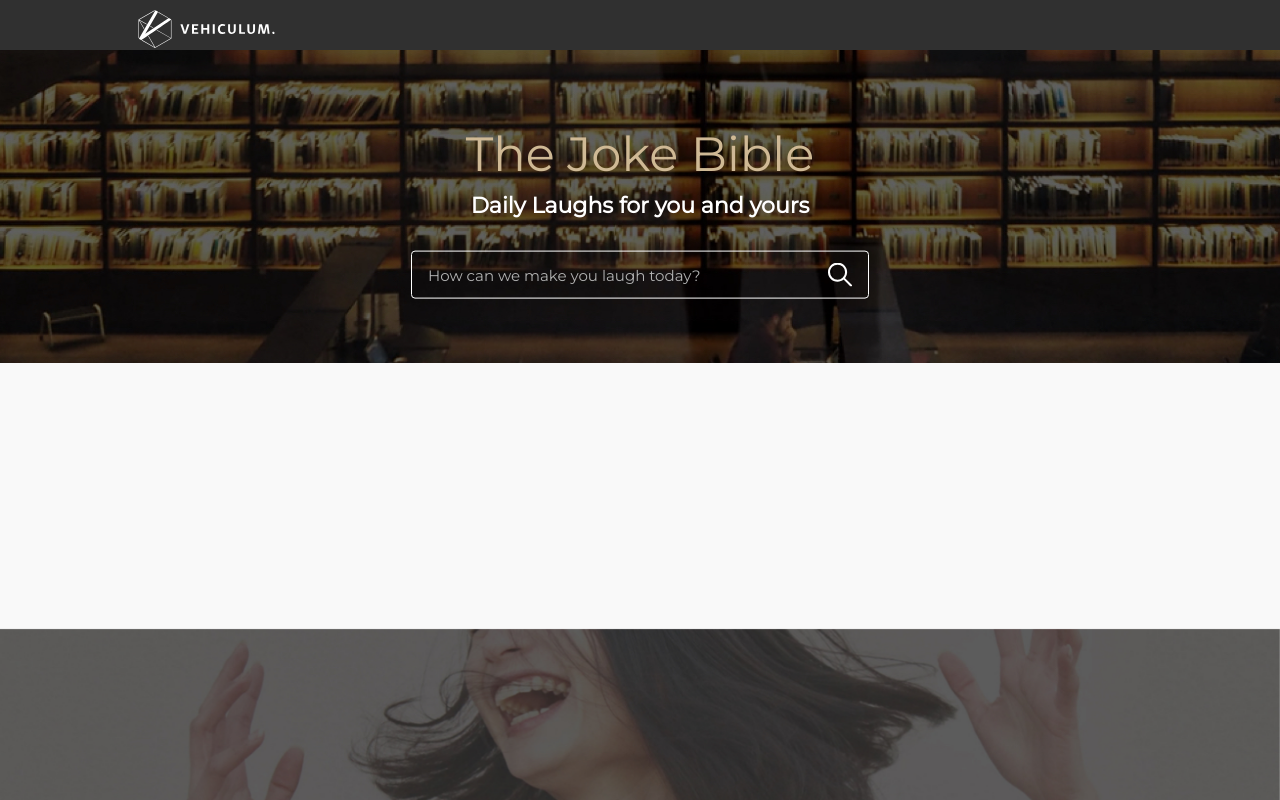
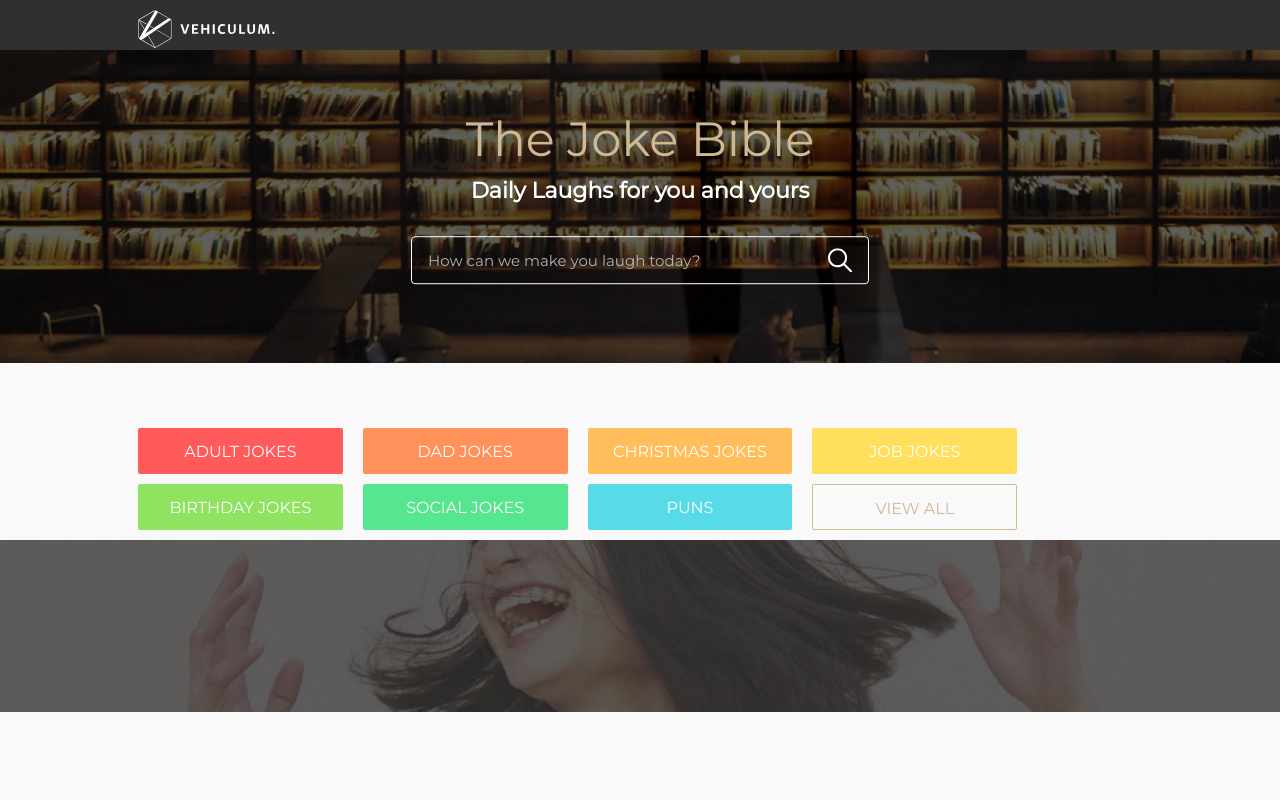
Before and after one commit to mariiaGnutova/FrontendOnVue, a Vue app in the folder web-app/: page / in a window 1280 px wide. Shown: the top 800 px of the page. Built offline with nearby package versions, Linux system fonts and the light colour scheme.

Commit message:
filter added

```diff
--- a/web-app/public/index.html
+++ b/web-app/public/index.html
@@ -1,5 +1,6 @@
 <!DOCTYPE html>
 <html lang="en">
+
 <head>
   <meta charset="utf-8">
   <meta http-equiv="X-UA-Compatible" content="IE=edge">
@@ -8,16 +9,30 @@
   <link href="https://fonts.googleapis.com/css?family=Montserrat&display=swap" rel="stylesheet">
   <title>web-app</title>
 </head>
+
 <body>
   <div id="header">
     <Header></Header>
   </div>
+  <main>
+    <div id="jokes">
+
+      <Jokes></Jokes>
+
+    </div>
+    <div id="setStyleBasis">
+        <SetStyleBasis></SetStyleBasis>
+    </div>
+  </main>
+
   <noscript>
-      <strong>We're sorry but web-app doesn't work properly without JavaScript enabled. Please enable it to continue.</strong>
+    <strong>We're sorry but web-app doesn't work properly without JavaScript enabled. Please enable it to
+      continue.</strong>
   </noscript>
   <!-- built files will be auto injected -->
   <div id="footer">
     <Footer></Footer>
   </div>
 </body>
+
 </html>
--- a/web-app/src/components/Footer.vue
+++ b/web-app/src/components/Footer.vue
@@ -1,21 +1,18 @@
 
 <template>
-
   <footer>
-    <img src="../assets/footer/footer.jpg"
-     srcset="../assets/footer/footer@2x.jpg 2x,
-             ../assets/footer/footer@3x.jpg 3x"
-     >
-
+    <img
+      src="../assets/footer/footer.jpg"
+      srcset="../assets/footer/footer@2x.jpg 2x, ../assets/footer/footer@3x.jpg 3x"
+    />
   </footer>
-
 </template>
 
 <script>
 export default {
-  name: 'Footer',
-  data(){
-    return{}
-   }
-}
+  name: "Footer",
+  data() {
+    return {};
+  }
+};
 </script>
--- a/web-app/src/components/Header.vue
+++ b/web-app/src/components/Header.vue
@@ -1,47 +1,50 @@
 
 <template>
   <header>
-
     <div id="navi">
-      <Navi/>
+      <Navi />
     </div>
 
     <div class="header-image">
-    <img class="head-image" src="../assets/bitmap/bitmap.jpg"
-     srcset="../assets/bitmap/bitmap@2x.jpg 2x,
-             ../assets/bitmap/bitmap@3x.jpg 3x"
-     >
+      <img
+        class="head-image"
+        src="../assets/bitmap/bitmap.jpg"
+        srcset="../assets/bitmap/bitmap@2x.jpg 2x, ../assets/bitmap/bitmap@3x.jpg 3x"
+      />
       <div class="centerOnImage">
-       <h1 class ="first-line">{{ message}}</h1>
-       <h3 class ="second-line">{{ message2 }}</h3>
+        <h1 class="first-line">{{ message}}</h1>
+        <h3 class="second-line">{{ message2 }}</h3>
         <div class="search-wrapper web">
-            <input class="search" type="text" v-model="search" placeholder="How can we make you laugh today?" />
-            <img src="../assets/bitmap/search-copy.svg" id="input_img">
+          <input
+            class="search"
+            type="text"
+            v-model="search"
+            placeholder="How can we make you laugh today?"
+          />
+          <img src="../assets/bitmap/search-copy.svg" id="input_img" />
         </div>
       </div>
     </div>
   </header>
-
 </template>
 
 <script>
-import Navi from './Navi.vue'
+import Navi from "./Navi.vue";
 
 export default {
-  name: 'Header',
-data () {
+  name: "Header",
+  data() {
     return {
-          message: 'The Joke Bible',
-          message2: 'Daily Laughs for you and yours'
+      message: "The Joke Bible",
+      message2: "Daily Laughs for you and yours"
+    };
   }
-    }
-}
+};
 
 export const NaviComponent = {
-  name: 'navi',
+  name: "navi",
   components: {
     Navi
   }
-}
-
+};
 </script>
--- /dev/null
+++ b/web-app/src/components/Jokes.vue
@@ -0,0 +1,63 @@
+<template>
+  <div class="filter-container">
+    <div class="filter-parent">
+      <div
+        class="filter"
+        :class="['item-' + index]"
+        v-for="(item, index) in items"
+        v-bind:key="item"
+      >
+        <div>{{ item.message }}</div>
+      </div>
+
+    </div>
+  </div>
+</template>
+
+
+<script>
+export default {
+  name: "Jokes",
+  data() {
+    return {
+      items: [
+        { message: "adult jokes " },
+        { message: "dad jokes" },
+        { message: "christmas jokes" },
+        { message: "job jokes" },
+        { message: "birthday jokes" },
+        { message: "social jokes" },
+        { message: "puns" },
+        { message: "view all" }
+      ]
+    };
+  }
+};
+
+
+// export const SetStyleBasis = {
+//   name: 'setStyleBasis',
+//   data(){
+//     var widthofClient = document.body.clientWidth;
+//     var filterElements = document.getElementsByClassName('filter');
+//     var widestElement = 0;
+
+//     for (let element of filterElements){
+//       if( element.clientWidth > widestElement){
+//         widestElement = element.clientWidth;
+//       }
+//     }
+//     let flexBasis = Math.floor(widthofClient* 0.8/(widestElement + 50));
+
+//     var newFlexBasis = 80/flexBasis;
+//     for (let element of filterElements){
+//        element.style.flexBasis = newFlexBasis + '%';
+
+//     }
+
+//   }
+//  }
+
+</script>
+// v-attr manipulates an element’s attributes,
+//v-repeat clones an element based on an Array, v-on attaches event listeners
--- a/web-app/src/components/style-basics.scss
+++ b/web-app/src/components/style-basics.scss
@@ -1,12 +1,25 @@
-
 :root {
   --white-two: #ffffff;
-  --white:#f9f9f9;
+  --white: #f9f9f9;
   --site-family: Montserrat;
-  --navColor:#303030;
-  --contentWidth:80%;
+  --navColor: #303030;
+  --contentWidth: 80%;
+  --white-three: #ecebe9;
+  --tea: #68b680;
+  --lightish-red: #ff3750;
+  --black-two: #313131;
+  --macaroni-and-cheese: #f3a536;
+  --light-forest-green: #46915d;
+  --faded-red: #ce2c40;
+  --macaroni-and-cheese: #f3a536;
+  --dodger-blue: #36aef3;
+  --tomato: #f33636;
+  --pastel-orange: #ff915b;
+  --light-gold: #ffdf5b;
+  --kiwi-green: #8fe360;
+  --weird-green: #57e690;
 }
-%text-css{
+%text-css {
   font-family: Montserrat;
   font-stretch: normal;
   font-style: normal;
@@ -14,81 +27,31 @@
   margin: 0;
 }
 
-
 body {
- background-color: var(--white);
- margin: 0;
- text-align: center;
+  background-color: var(--white);
+  margin: 0;
+  text-align: center;
   .Homework_Front-End_01 {
     font-family: var(--site-family);
 
     .mobile {
-      display: block;}
+      display: block;
+    }
   }
 
-  .navbar{
-    background-color: var(--navColor);
-    width: 100%;
-    height: 60px;
-    position: fixed;
-    top: 0;
-    left: 0;
-    right: 0;
-
-    .navbar-content{
-        width: 100%;
-        margin: auto;
-        padding: 10px;
-      }
-
-      .logo{
-        text-align: left;
-        .logo_horizontal-2{
-        width: 37px;
-        height: 37px;
-        fill: var(--white);
+  footer {
+    bottom: -5px;
+    img {
+      height: auto;
+      width: 100%;
     }
-
-          .logo_horizontal-1 {
-           display: none;
-         }
-
-    }
-    @media screen and (min-width: 768px){
-        .navbar-content{
-          width: var(--contentWidth);
-          margin: auto;
-
-          .logo_horizontal-1 {
-             width: 137px;
-             height: 38px;
-             object-fit: contain;
-             display: block;
-          }
-          .mobile{
-            display: none;
-          }
-
-        }
-
-    }
-
   }
-
-  footer{
-    position: fixed;
-    bottom: -5px;
-   img{
-    height: auto;
-    width: 100%;}
-  }
-
 }
 
-.app{
+.app {
   width: 100%;
 }
 
-*{
-    box-sizing: border-box;
+* {
+  box-sizing: border-box;
 }
--- a/web-app/src/components/style-header.scss
+++ b/web-app/src/components/style-header.scss
@@ -1,69 +1,67 @@
 @import "style-basics.scss";
 
-.header-image{
+.header-image {
   position: relative;
   text-align: center;
   margin-top: 50px;
   width: fit-content;
-    .head-image{
+  .head-image {
     height: auto;
     width: 110%;
   }
-    .centerOnImage{
+  .centerOnImage {
     position: absolute;
     top: 50%;
     left: 50%;
     transform: translate(-50%, -50%);
     width: fit-content;
-      .first-line{
+    .first-line {
       @extend %text-css;
       font-size: 2em;
       font-weight: normal;
       line-height: 1.5;
       color: #cfb995;
-
     }
-      .second-line{
+    .second-line {
       @extend %text-css;
-        font-size: 1.38em *2/3em;
+      font-size: 1.38em * 2/3em;
       font-weight: 600;
       line-height: 1.45;
       color: var(--white-two);
       margin-bottom: 0.75em;
     }
-        @media screen and (min-width: 768px){
-          .second-line{
+    @media screen and (min-width: 768px) {
+      .second-line {
         margin-bottom: inherit;
       }
     }
-        @media screen and (min-width: 414px){
-          .first-line{
+    @media screen and (min-width: 414px) {
+      .first-line {
         font-size: 3em;
       }
-          .second-line{
+      .second-line {
         font-size: 1.38em;
         margin-bottom: 1.25em;
       }
     }
-
   }
 
-    .web{
+  .web {
     display: none;
   }
-    @media screen and (min-width: 768px){
-      .web{
+  @media screen and (min-width: 768px) {
+    .web {
       display: block;
     }
   }
-    .search-wrapper{
-      margin-top: 1.8em;
-    .search{
+  .search-wrapper {
+    margin: 1.8em 0;
+    .search {
       width: 458px;
       height: 48px;
       border-radius: 4px;
       border: solid 1px var(--white-two);
-      background: rgba(255,255,255,0.0);
+      background: rgba(255, 255, 255, 0);
       padding-left: 16px;
       padding-top: auto;
       padding-bottom: auto;
@@ -73,18 +71,25 @@
       line-height: 1.33;
     }
 
-    ::-webkit-input-placeholder { color: #b2b2b2;
+    ::-webkit-input-placeholder {
+      color: #b2b2b2;
     }
-    :-moz-placeholder { color: #b2b2b2;  }
-    ::-moz-placeholder { color: #b2b2b2;}
-    :-ms-input-placeholder { color: #b2b2b2; }
+    :-moz-placeholder {
+      color: #b2b2b2;
+    }
+    ::-moz-placeholder {
+      color: #b2b2b2;
+    }
+    :-ms-input-placeholder {
+      color: #b2b2b2;
+    }
 
-    #input_img{
-      position:absolute;
+    #input_img {
+      position: absolute;
       margin: 12px;
-      right:5px;
-      width:24px;
-      height:24px;
+      right: 5px;
+      width: 24px;
+      height: 24px;
       fill: var(--white-two);
     }
   }
--- /dev/null
+++ b/web-app/src/components/style-jokes.scss
@@ -0,0 +1,66 @@
+@import "style-basics.scss";
+
+.filter-container {
+  width: var(--contentWidth);
+  margin: auto;
+  margin-top: 75px-14px;
+
+  .filter-parent {
+
+    display: flex;
+    flex-flow: row wrap;
+    justify-content: flex-start;
+   // align-content: flex-start;
+
+
+    .filter {
+
+      border-radius: 2px;
+      height: 46px;
+      width: auto;
+      margin: 0 10px 10px 10px;
+      color: var(--white-two);
+
+      //flex-basis: 26%;
+      flex-basis: auto;
+
+    //   flex-grow: 1;
+      @extend %text-css;
+
+
+      div {
+        padding: 14px 14px 14px 14px;
+        text-align: center;
+        margin-top: auto;
+        margin-bottom: auto;
+        text-transform: uppercase;
+
+      }
+    }
+    .item-0{
+        background-color:#ff5b5b;
+      }
+      .item-1{
+        background-color: var(--pastel-orange);
+      }
+      .item-2{
+        background-color: #ffbe5b;
+    }
+    .item-3{
+        background-color: var(--light-gold);
+    }
+    .item-4{
+        background-color: var(--kiwi-green);
+    }
+    .item-5{
+        background-color: var(--weird-green);
+    }
+    .item-6{
+        background-color: #57dbe6;
+    }
+    .item-7{
+        border: solid 1px #d1bb91;
+        color: #cfb995;
+    }
+  }
+}
--- /dev/null
+++ b/web-app/src/components/style-navi.scss
@@ -0,0 +1,44 @@
+.navbar {
+  background-color: var(--navColor);
+  width: 100%;
+  height: 60px;
+  position: fixed;
+  top: 0;
+  left: 0;
+  right: 0;
+
+  .navbar-content {
+    width: 100%;
+    margin: auto;
+    padding: 10px;
+  }
+
+  .logo {
+    text-align: left;
+    .logo_horizontal-2 {
+      width: 37px;
+      height: 37px;
+      fill: var(--white);
+    }
+
+    .logo_horizontal-1 {
+      display: none;
+    }
+  }
+  @media screen and (min-width: 768px) {
+    .navbar-content {
+      width: var(--contentWidth);
+      margin: auto;
+
+      .logo_horizontal-1 {
+        width: 137px;
+        height: 38px;
+        object-fit: contain;
+        display: block;
+      }
+      .mobile {
+        display: none;
+      }
+    }
+  }
+}
```
Also changed, not shown: web-app/src/components/Navi.vue (+23 -16 lines), web-app/src/components/SetStyleBasis.vue (added, +33 -0 lines), web-app/src/main.js (+28 -16 lines). Lines whose indentation alone changed are shown as unchanged.
